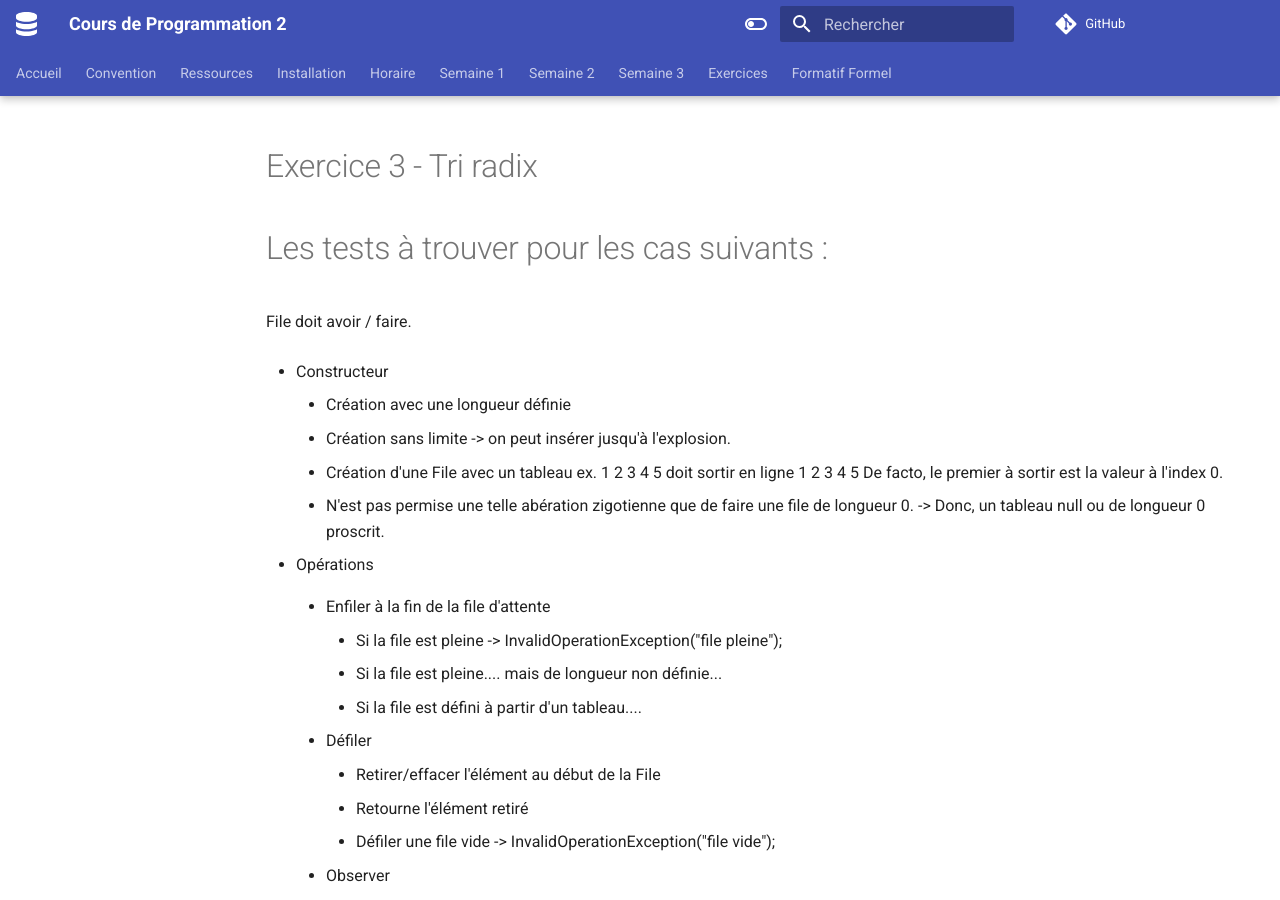
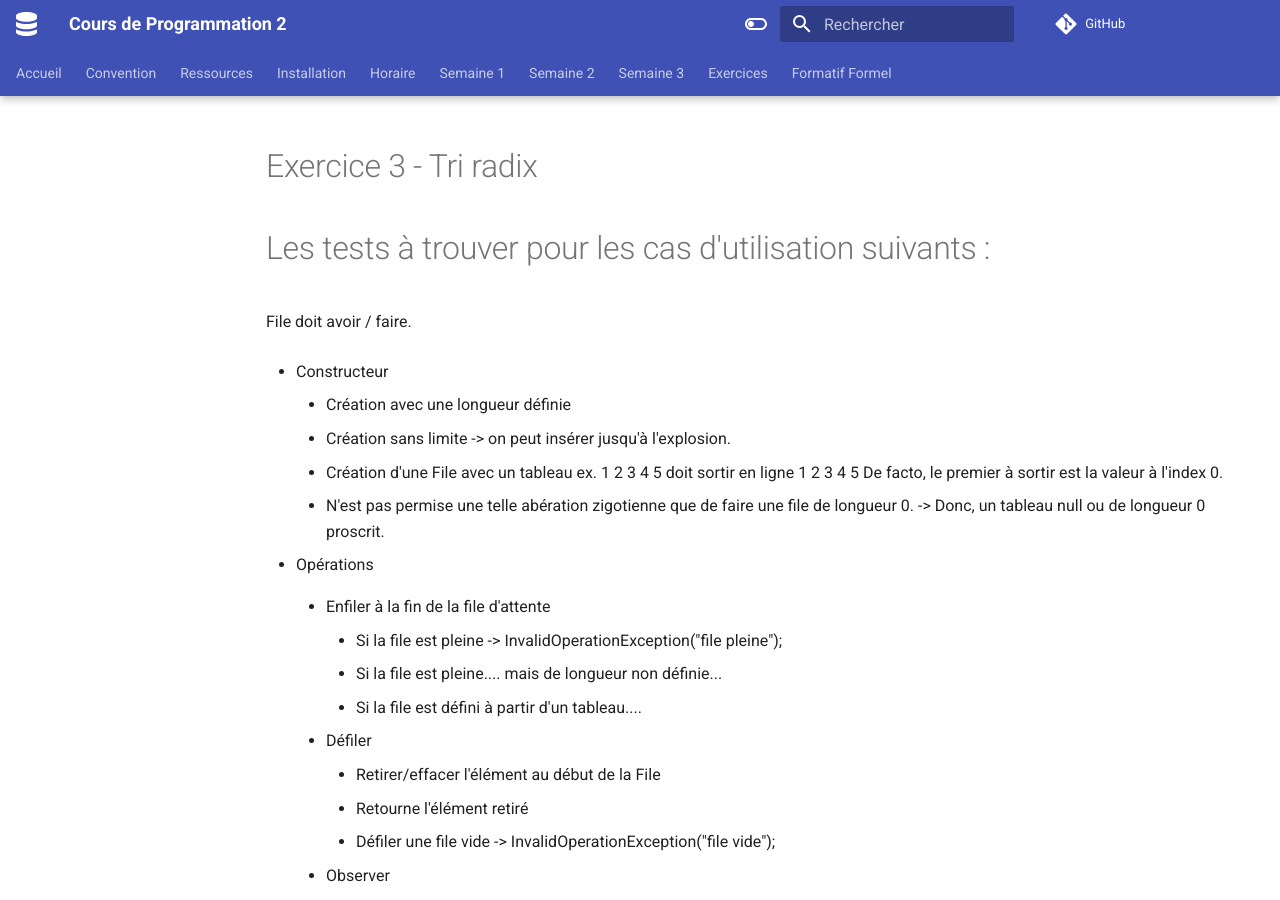
Before and after one commit to TousignantSimon-P2/TousignantSimon-P2.github.io, an MkDocs documentation site: the page built from docs/exercices/exercices_tri_radix.md.md, in a window 1280 px wide and 900 px high. Built offline with MkDocs 1.6.1 and Material for MkDocs 9.7.7, drawn with Linux system fonts in a browser that asks for light colours; comment, search, counter and statistics services are not loaded.

Commit message:
modification des titres de cas

```diff
--- a/docs/exercices/exercices_tri_radix.md.md
+++ b/docs/exercices/exercices_tri_radix.md.md
@@ -1,5 +1,5 @@
 # Exercice 3 - Tri radix
-# Les tests à trouver pour les cas suivants :
+# Les tests à trouver pour les cas d'utilisation suivants :
 File doit avoir / faire.
 
 - Constructeur
```
